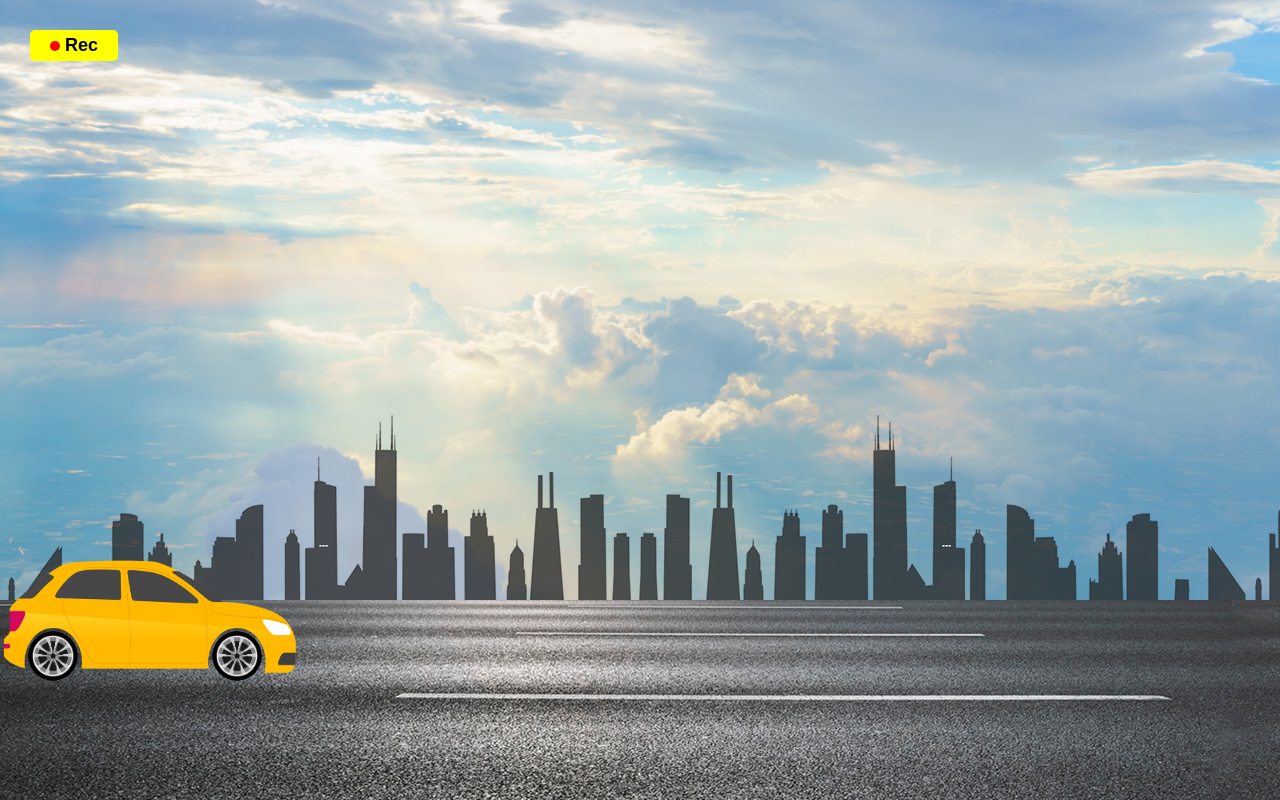
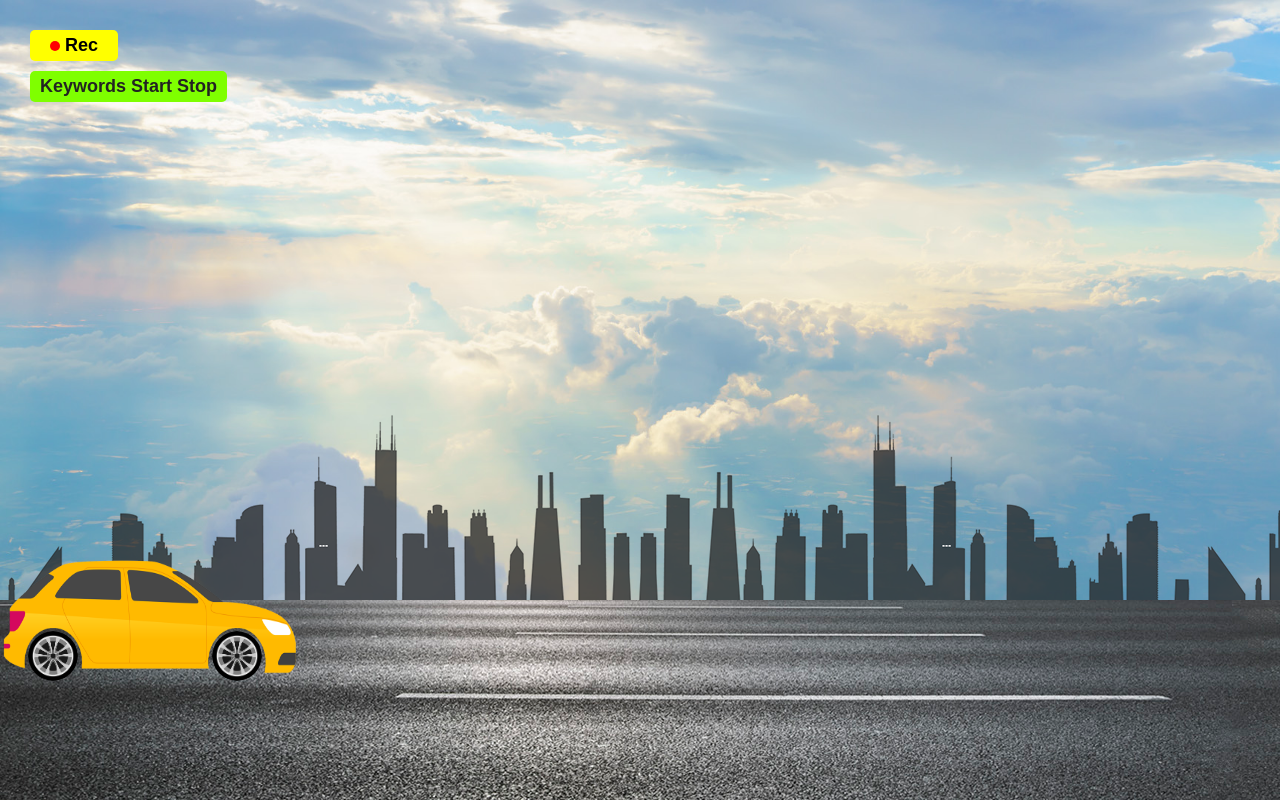
Before and after one commit to IbrohimovUlugbek04/rec, a plain HTML site: page index.html in a window 1280 px wide. Drawn offline with Linux system fonts and the light colour scheme.

Commit message:
main.css

```diff
--- a/index.html
+++ b/index.html
@@ -11,6 +11,7 @@
     <div class="hero">
       <div class="box">
         <button class="js-submit hero-btn" type="button">Rec</button>
+        <p class="text">Keywords Start Stop</p>
         <ul class="js-list">
 
         </ul>
--- a/main.css
+++ b/main.css
@@ -44,6 +44,18 @@ body {
   background-color: red;
   border-radius: 50%;
   content: "";
+}
+
+.text {
+  display: inline-block;
+  margin-top: 10px;
+  margin-bottom: 0;
+  padding: 5px 10px;
+  font-weight: 600;
+  font-size: 18px;
+  color: #222;
+  background-color: chartreuse;
+  border-radius: 5px;
 }
 
 .js-list {
```
